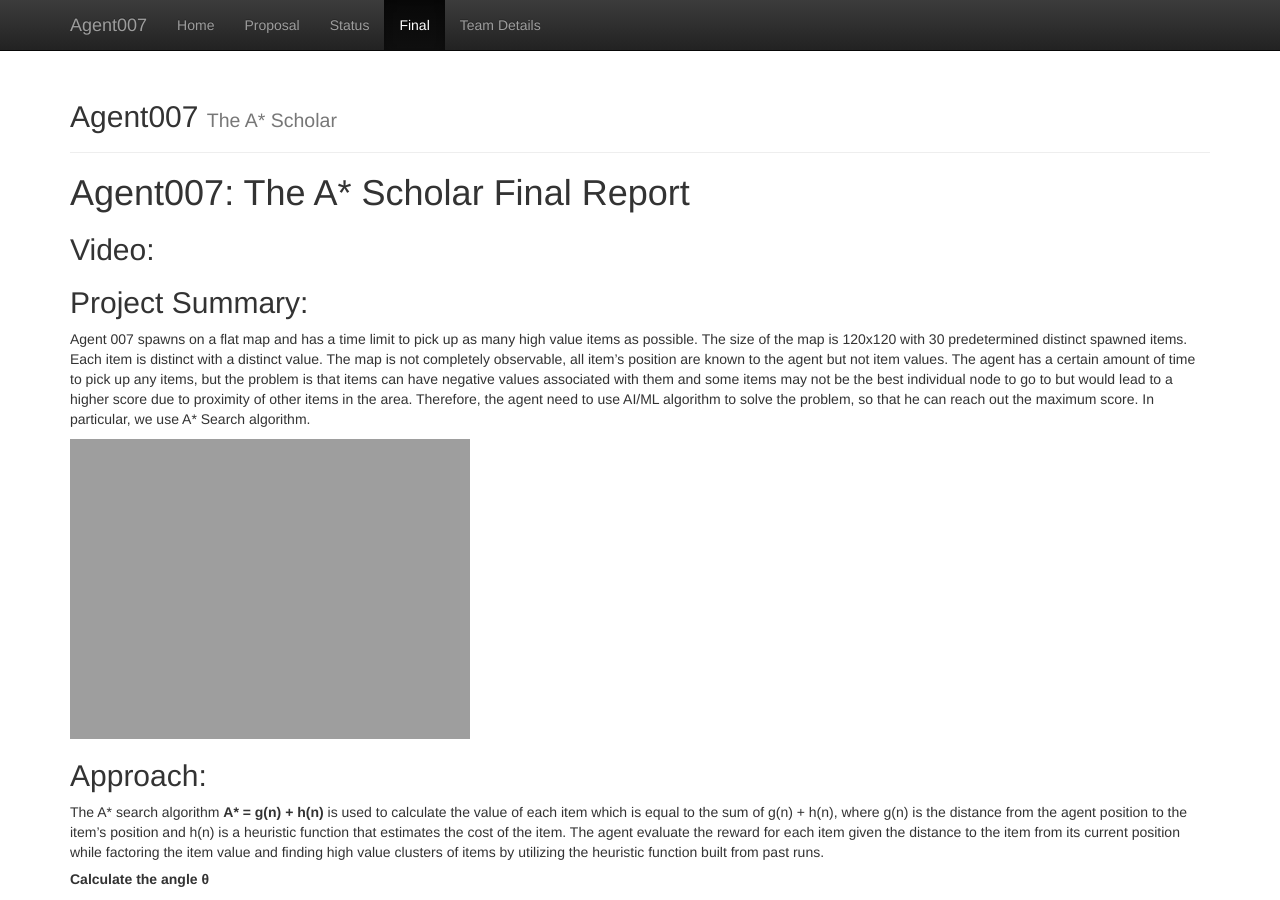
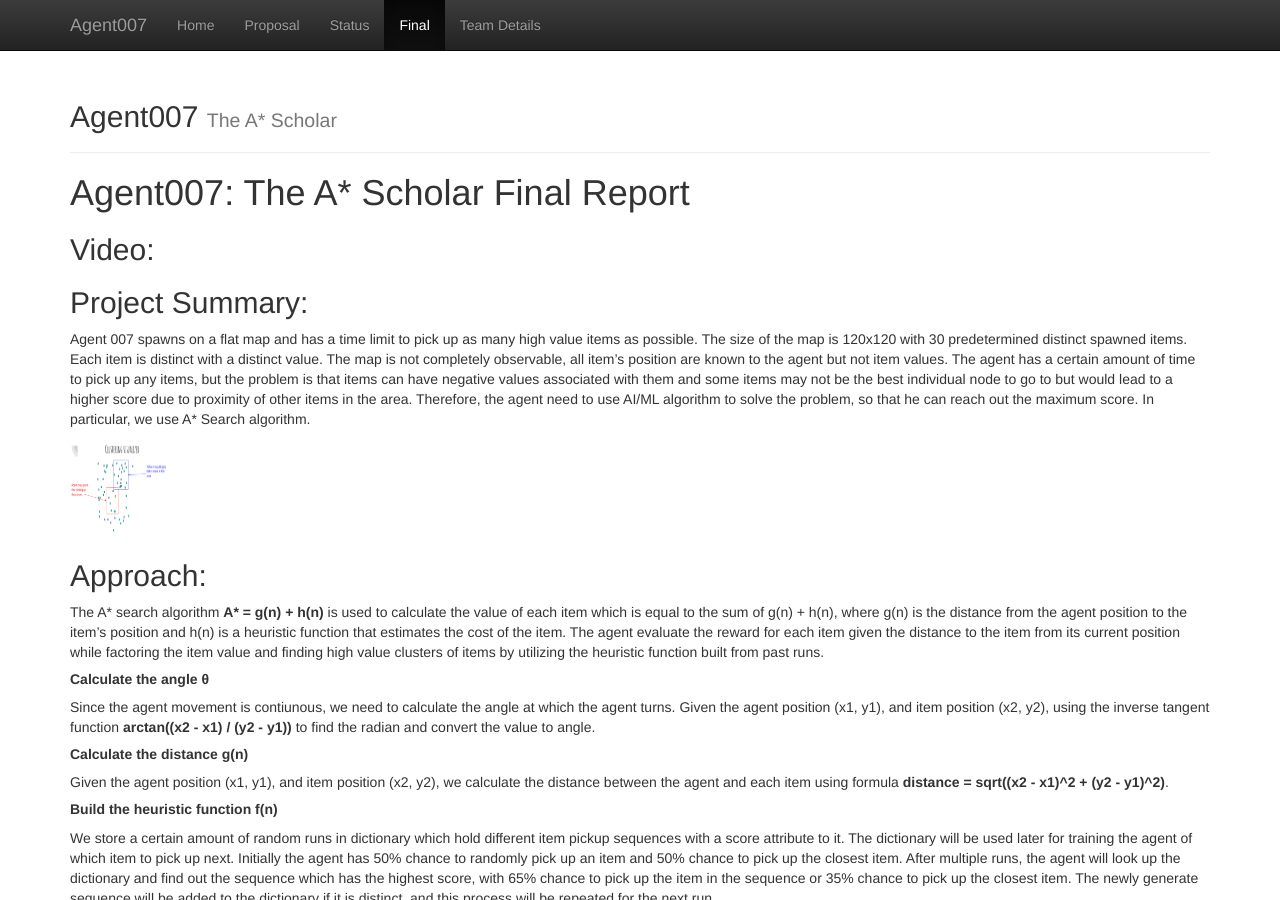
Before and after one commit to KumarHX/Agent007, a Jekyll site: the page built from docs/final.md, in a window 1280 px wide and 900 px high. Built offline with Jekyll 4.4.1, drawn with Linux system fonts in a browser that asks for light colours.

Commit message:
Update final.md

```diff
--- a/docs/final.md
+++ b/docs/final.md
@@ -11,7 +11,7 @@ title:  Final
 Agent 007 spawns on a flat map and has a time limit to pick up as many high value items as possible. The size of the map is 120x120
 with 30 predetermined distinct spawned items. Each item is distinct with a distinct value. The map is not completely observable, all item's position are known to the agent but not item values. The agent has a certain amount of time to pick up any items, but the problem is that items can have negative values associated with them and some items may not be the best individual node to go to but would lead to a higher score due to proximity of other items in the area. Therefore, the agent need to use AI/ML algorithm to solve the problem, so that he can reach out the maximum score. In particular, we use A* Search algorithm.
 
-![](ClusteringVisualized.png =100x100)<br>
+![test image size](ClusteringVisualized.png){:height="100px" width="100px"}
 
 ## Approach:
 The A* search algorithm **A* = g(n) + h(n)** is used to calculate the value of each item which is equal to the sum of g(n) + h(n), where g(n) is the distance from the agent position to the item's position and h(n) is a heuristic function that estimates the cost of the item. The agent evaluate the reward for each item given the distance to the item from its current position while factoring the item value and finding high value clusters of items by utilizing the heuristic function built from past runs.
```
